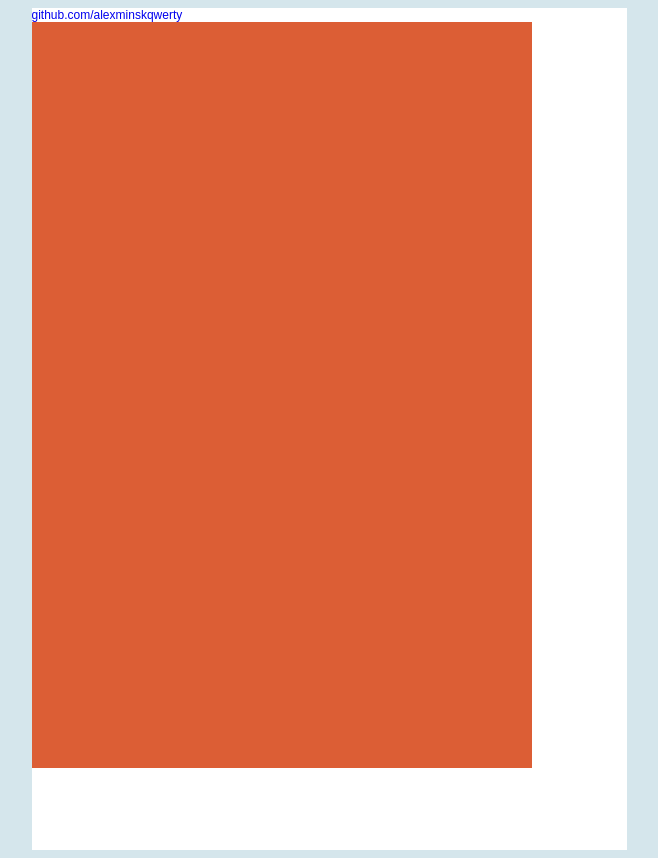
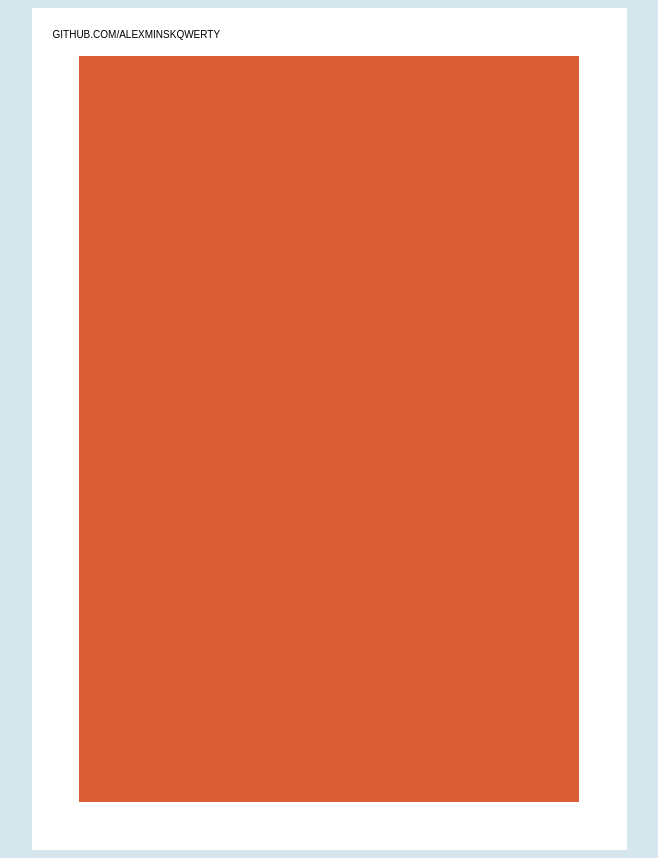
Before and after one commit to alexminskqwerty/rsschool-cv, a plain HTML site: page index.html in a window 1280 px wide. Shown: the whole page, without its empty margins (311-969 px from the left). Drawn offline with Linux system fonts and the light colour scheme.

Commit message:
feat: update css styles for header

```diff
--- a/style.css
+++ b/style.css
@@ -24,7 +24,7 @@ body {
 section {
     width: 500px;
     height: 746px;
-
+    margin: auto;
     background-color: #DC5E35;
 }
 
@@ -36,7 +36,20 @@ section {
 
 }
 
+header {
+
+    font-size: 10px;
+	height: 48px;
+    position:relative;
+    left: 21px;
+    top: 21px;
+
+}
 
 header a {
+    color: black;
 	text-decoration: none;
+    text-transform: uppercase;
+
+
 }
```
